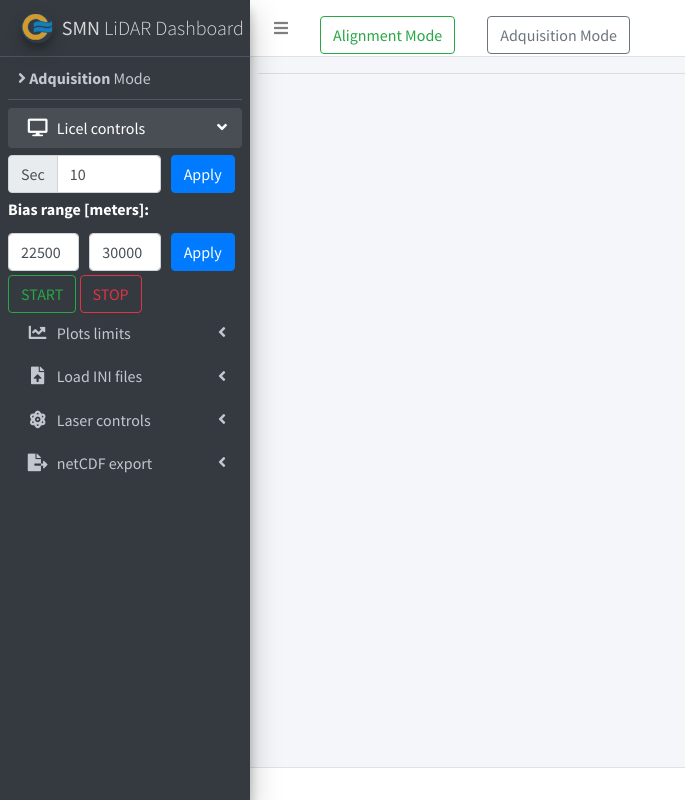
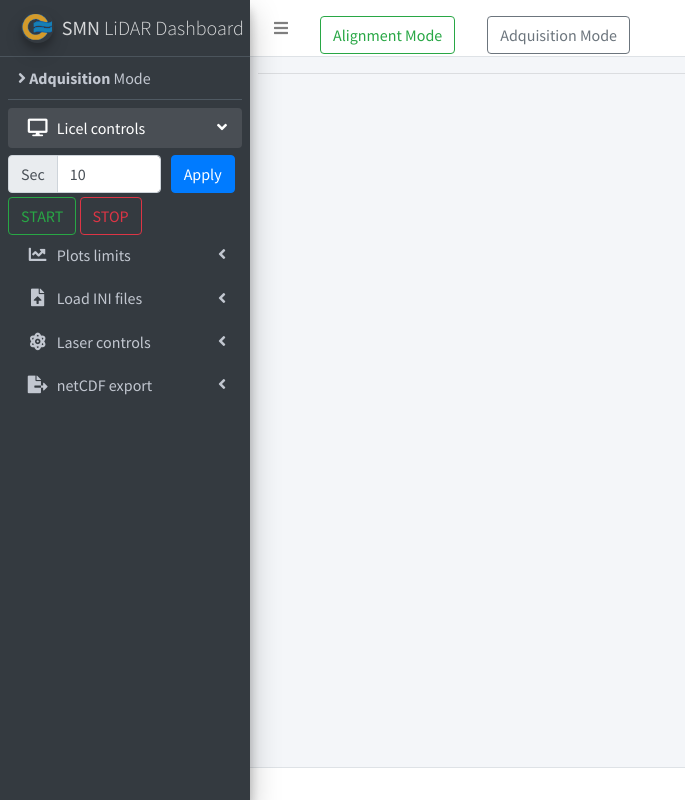
Before and after one commit to FedeVerstraeten/smnar-lidar-dashboard, a Flask app: page /adquisition in a window 1280 px wide. Shown: the whole page, without its empty margins (0-685 px from the left). Run offline with Flask 2, Linux system fonts and the light colour scheme; some libraries are stand-ins or nearby versions.

Commit message:
remove bias control on adquisition

```diff
--- a/templates/adquisition.html
+++ b/templates/adquisition.html
@@ -39,22 +39,6 @@ put your custom script or styling here
                 </div>
                 <div class="col-sm-2 my-1">
                     <button type="submit" class="btn btn-primary" id="adq_time_apply" value="adq_time">Apply</button>
-                </div>
-            </div>
-            <label for="bias-control">
-                <b style="color:white; padding-right: 15px;">Bias range [meters]:</b>
-            </label>
-            <div class="form-row align-items-center">
-                <div class="col-sm-4 my-1">
-                    <label class="sr-only" for="inlineFormInputName">Initial</label>
-                    <input type="text" class="form-control" id="bias_init_input" placeholder="Initial">
-                </div>
-                <div class="col-sm-4 my-1">
-                    <label class="sr-only" for="inlineFormInputName">Final</label>
-                    <input type="text" class="form-control" id="bias_final_input" placeholder="Final">
-                </div>
-                <div class="col-sm-1 my-1">
-                    <button type="submit" class="btn btn-primary" id="bias_apply" value="bias_range">Apply</button>
                 </div>
             </div>
         </li>
@@ -255,8 +239,6 @@ var globalconfig = {{ context.globalconfig | safe }};
 
 // Licel controls
 document.getElementById('adq_time_input').value = globalconfig["adq_time"];
-document.getElementById('bias_init_input').value = globalconfig["bias_init"];
-document.getElementById('bias_final_input').value = globalconfig["bias_final"];
 
 // Plots limits
 document.getElementById('rc_limits_init_input').value = globalconfig["rc_limits_init"];
```
